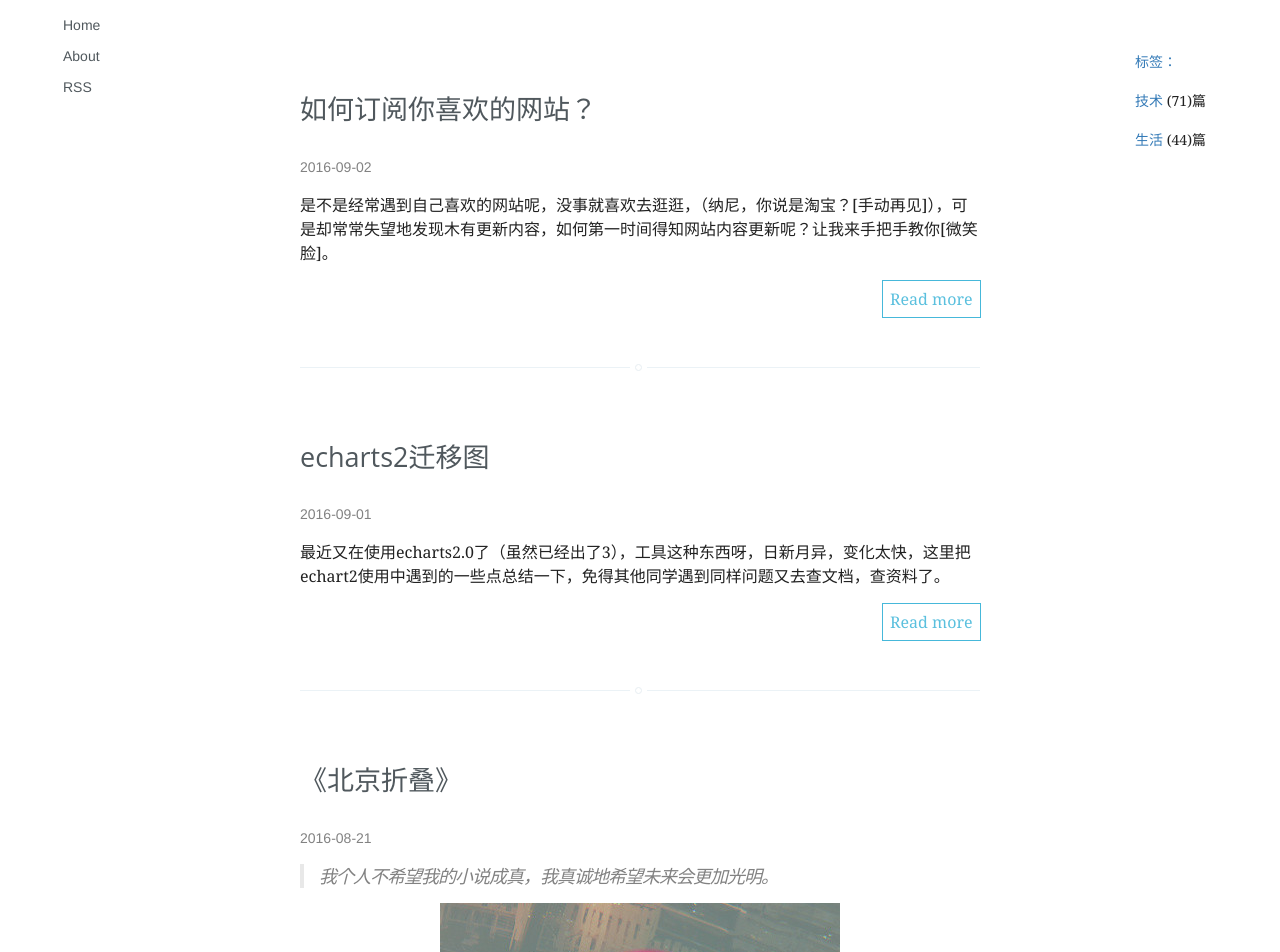
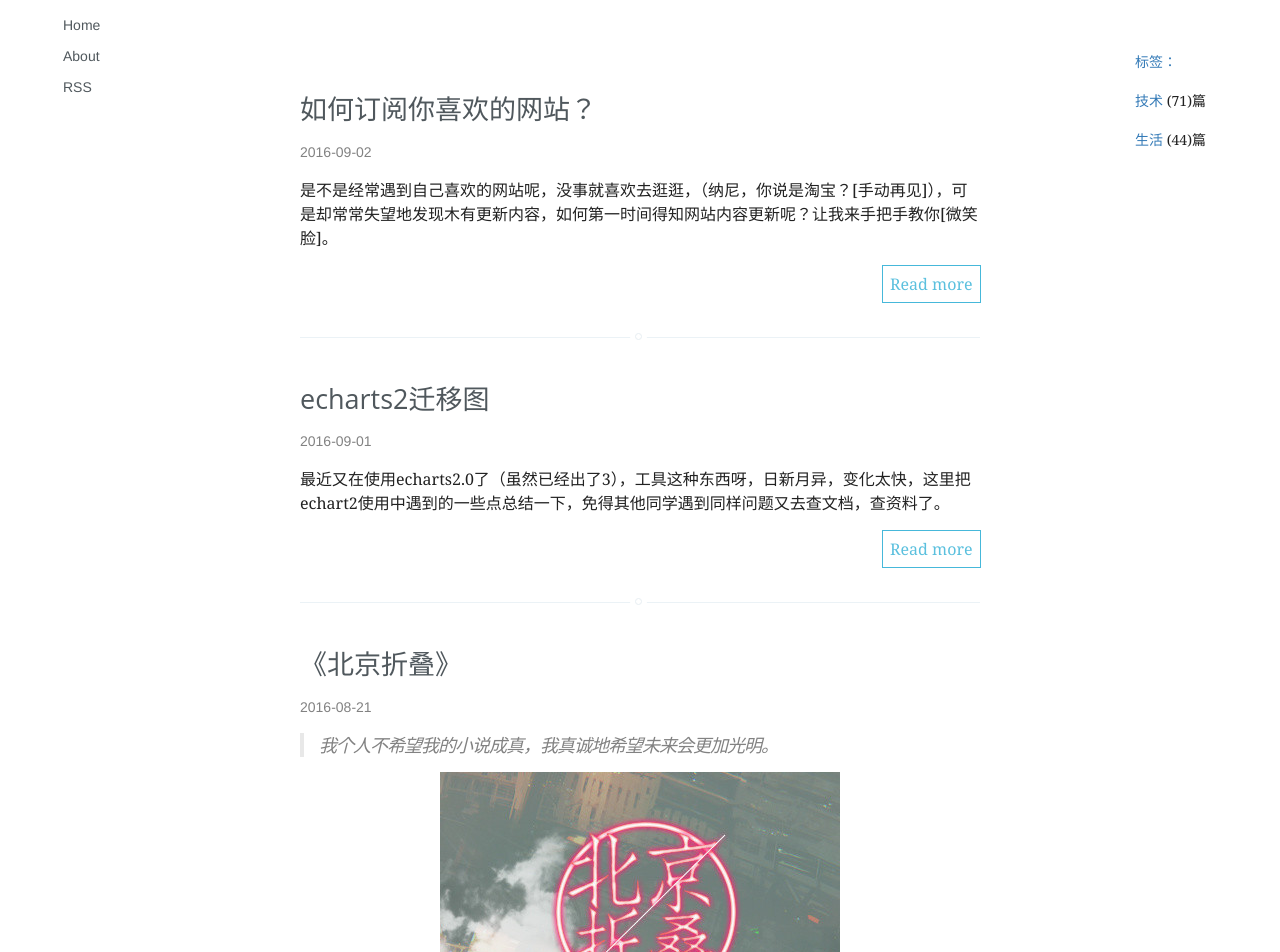
Before and after one commit to PuRonglong/blog, a Jekyll site: the page built from index.html, in a window 1280 px wide. Shown: the top 952 px of the page. Built offline with Jekyll 4.4.1, drawn with Linux system fonts in a browser that asks for light colours; nearby versions of some CDN libraries; the list of posts is cut into pages by our own code; comment, search, counter and statistics services are not loaded.

Commit message:
edit main style

```diff
--- a/css/main.css
+++ b/css/main.css
@@ -39,7 +39,7 @@ html{
 /**
  * Set `margin-bottom` to maintain vertical rhythm
  */
-h1,h2,h3,h4,h5,h6,p,blockquote,pre,ul,ol,dl,figure,.highlight{
+p,blockquote,pre,ul,ol,dl,figure,.highlight{
     margin-bottom: 15px;
 }
 
@@ -325,9 +325,9 @@ blockquote > :last-child{
     list-style: none;
 }
 .post-list > li{
-    margin-bottom: 50px;
+    margin-bottom: 22px;
     border-bottom: #ebf2f6 1px solid;
-    padding-bottom: 34px;
+    padding-bottom: 19px;
 }
 .post-list > li:after{
     display: block;
@@ -341,7 +341,7 @@ blockquote > :last-child{
     background: #fff;
     border-radius: 100%;
     box-shadow: #fff 0 0 0 5px;
-    margin-top: 31px;
+    margin-top: 15px;
 }
 
 .tag-post-list > li{
```
